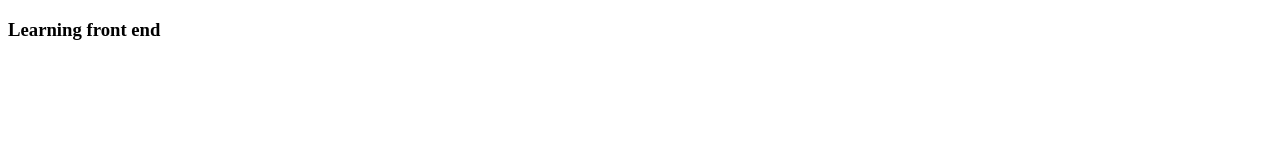
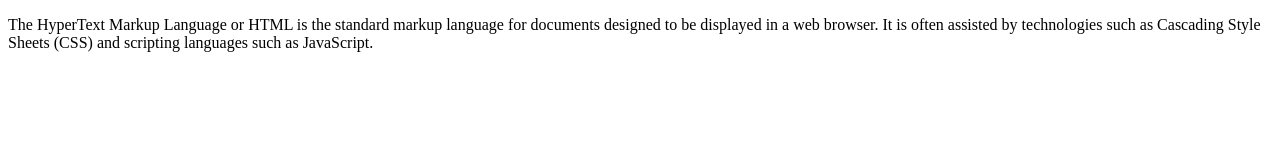
Before and after one commit to Murali348257/html-css-javascript, a plain HTML site: page index.html in a window 1280 px wide. Drawn offline with Linux system fonts and the light colour scheme.

Commit message:
changed from h3 to p tag

```diff
--- a/index.html
+++ b/index.html
@@ -7,6 +7,8 @@
     <title>Document</title>
 </head>
 <body>
-    <h3>Learning  front end</h3>
+    <p>The HyperText Markup Language or HTML is the standard markup language for documents designed to be
+         displayed in a web browser. It is often assisted by technologies such as Cascading Style Sheets (CSS) and
+          scripting languages such as JavaScript.</p>
 </body>
 </html>
```
